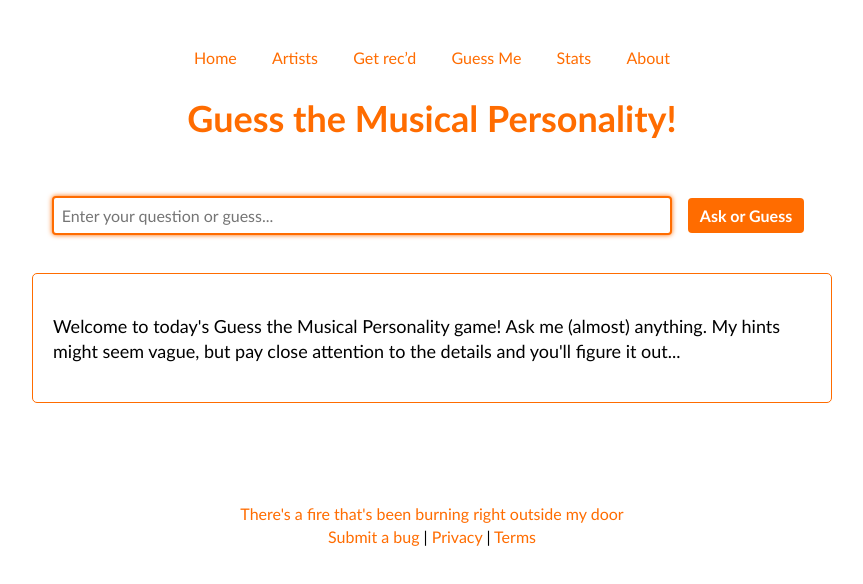
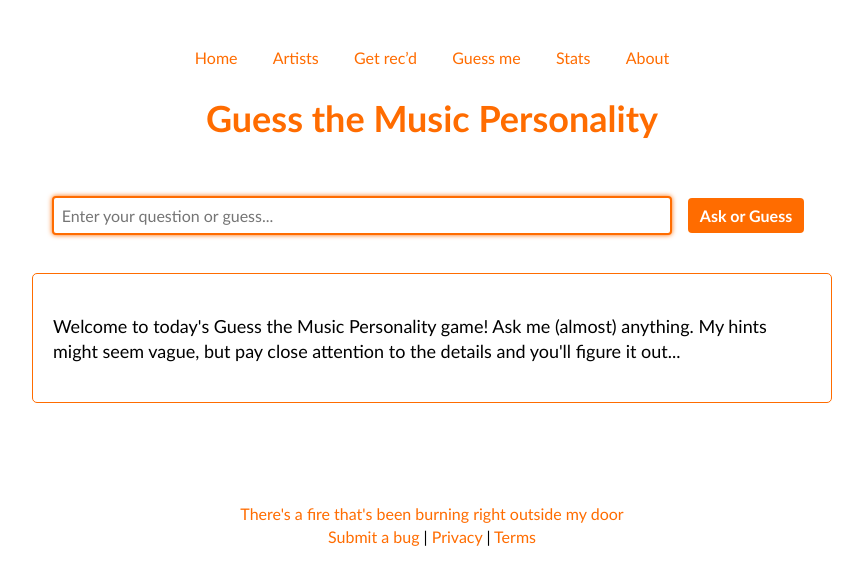
Before and after one commit to rianvdm/my-music-next, a Next.js app: page /guessme in a window 1280 px wide. Shown: the top 584 px of the page, without its empty margins (208-1071 px from the left). Built offline with nearby package versions, Linux system fonts and the light colour scheme; no server answers.

Commit message:
Layout edits

```diff
--- a/app/guessme/page.js
+++ b/app/guessme/page.js
@@ -14,7 +14,7 @@ export default function GuessMe() {
     const inputRef = useRef(null);
 
     useEffect(() => {
-        const initialMessage = "Welcome to today's Guess the Musical Personality game! Ask me (almost) anything. My hints might seem vague, but pay close attention to the details and you'll figure it out...";
+        const initialMessage = "Welcome to today's Guess the Music Personality game! Ask me (almost) anything. My hints might seem vague, but pay close attention to the details and you'll figure it out...";
         setCurrentAnswer(initialMessage);
         inputRef.current?.focus();
 
@@ -94,7 +94,7 @@ export default function GuessMe() {
 
     return (
         <div className="track_ul2">
-            <h1>Guess the Musical Personality!</h1>
+            <h1>Guess the Music Personality</h1>
             {gameDataLoading ? (
                 <h3 style={{ textAlign: 'center' }}>Loading...</h3>
             ) : gameData ? (
--- a/app/navbar.js
+++ b/app/navbar.js
@@ -37,7 +37,7 @@ export default function NavBar() {
           <Link href="/recommendations">Get rec’d</Link>
         </li>
         <li style={liStyle}>
-          <Link href="/guessme">Guess Me</Link>
+          <Link href="/guessme">Guess me</Link>
         </li>
         <li style={liStyle}>
           <Link href="/mystats">Stats</Link>
```
